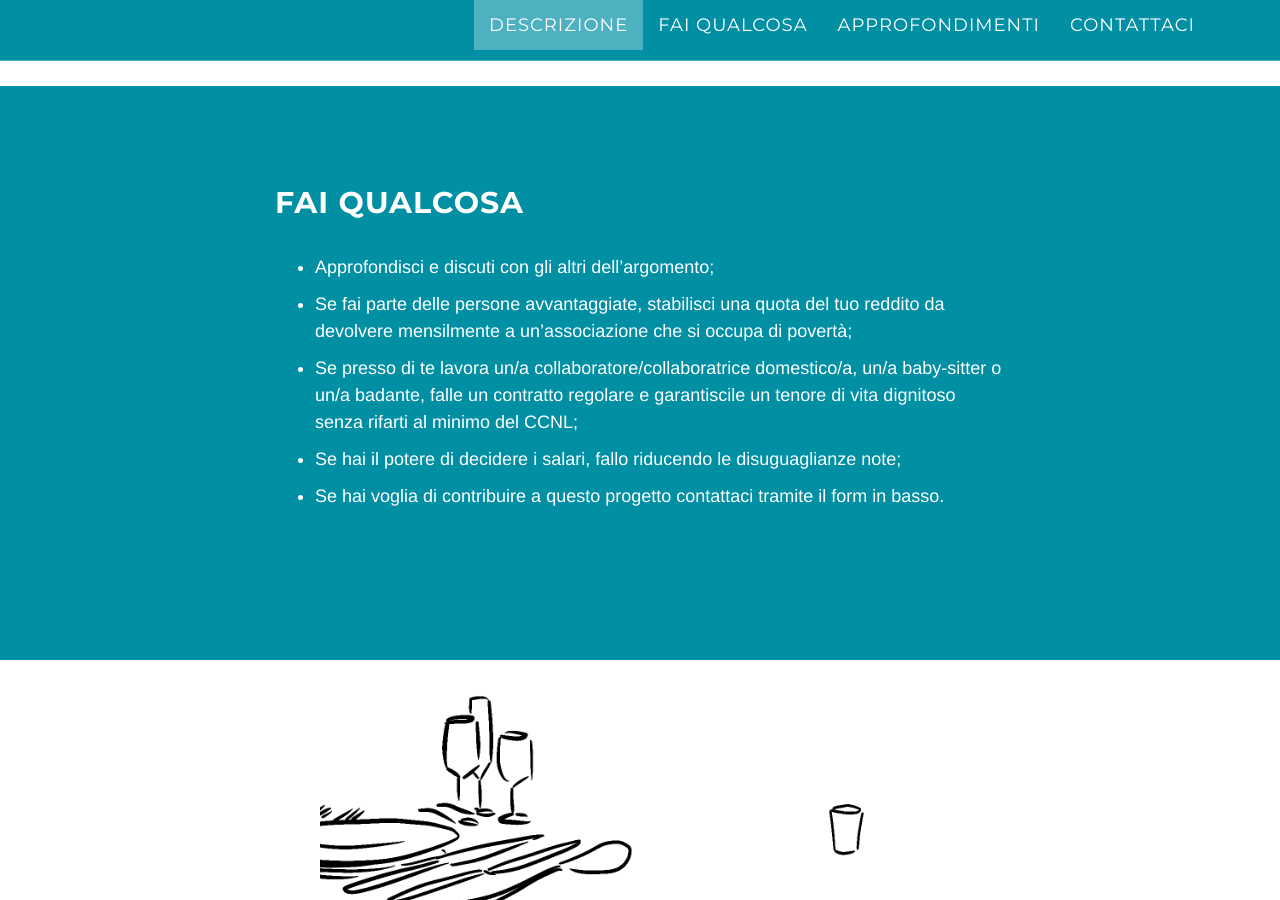
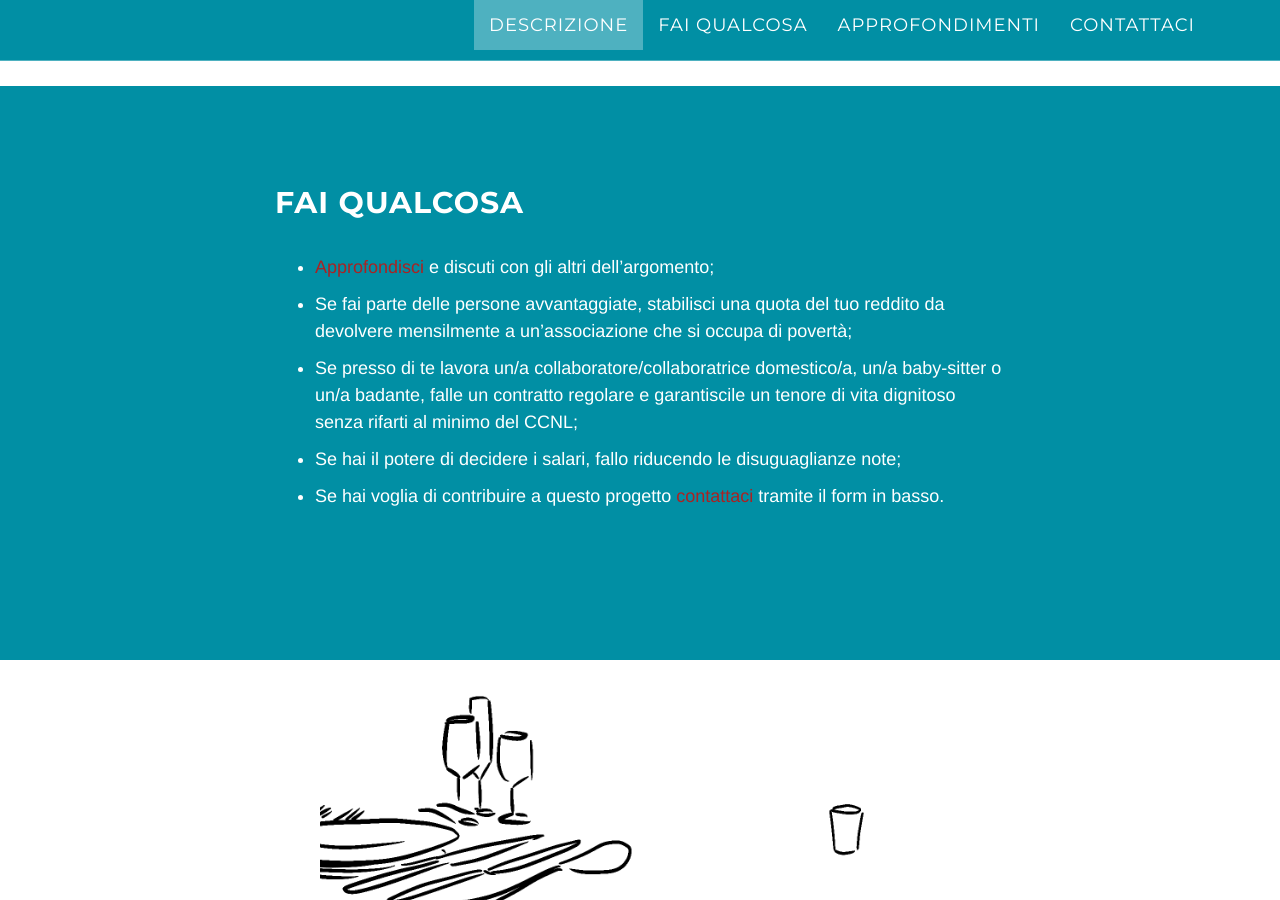
Before and after one commit to boringandsad/facciaafaccia, a Jekyll site: the page built from index.html, in a window 1280 px wide and 900 px high, scrolled down 1542 px. Built offline with Jekyll 4.4.1, drawn with Linux system fonts in a browser that asks for light colours.

Commit message:
color change

```diff
--- a/_includes/css/grayscale.css
+++ b/_includes/css/grayscale.css
@@ -51,7 +51,9 @@ ul {
 }
 
 a {
-    color: {{ site.color.links }};
+    color: #ab2222;
+    /*  color: {{ site.color.links }};*/
+
 /*    color: {{ site.color.background }};
     background-color: white;*/
     -webkit-transition: all .2s ease-in-out;
```
